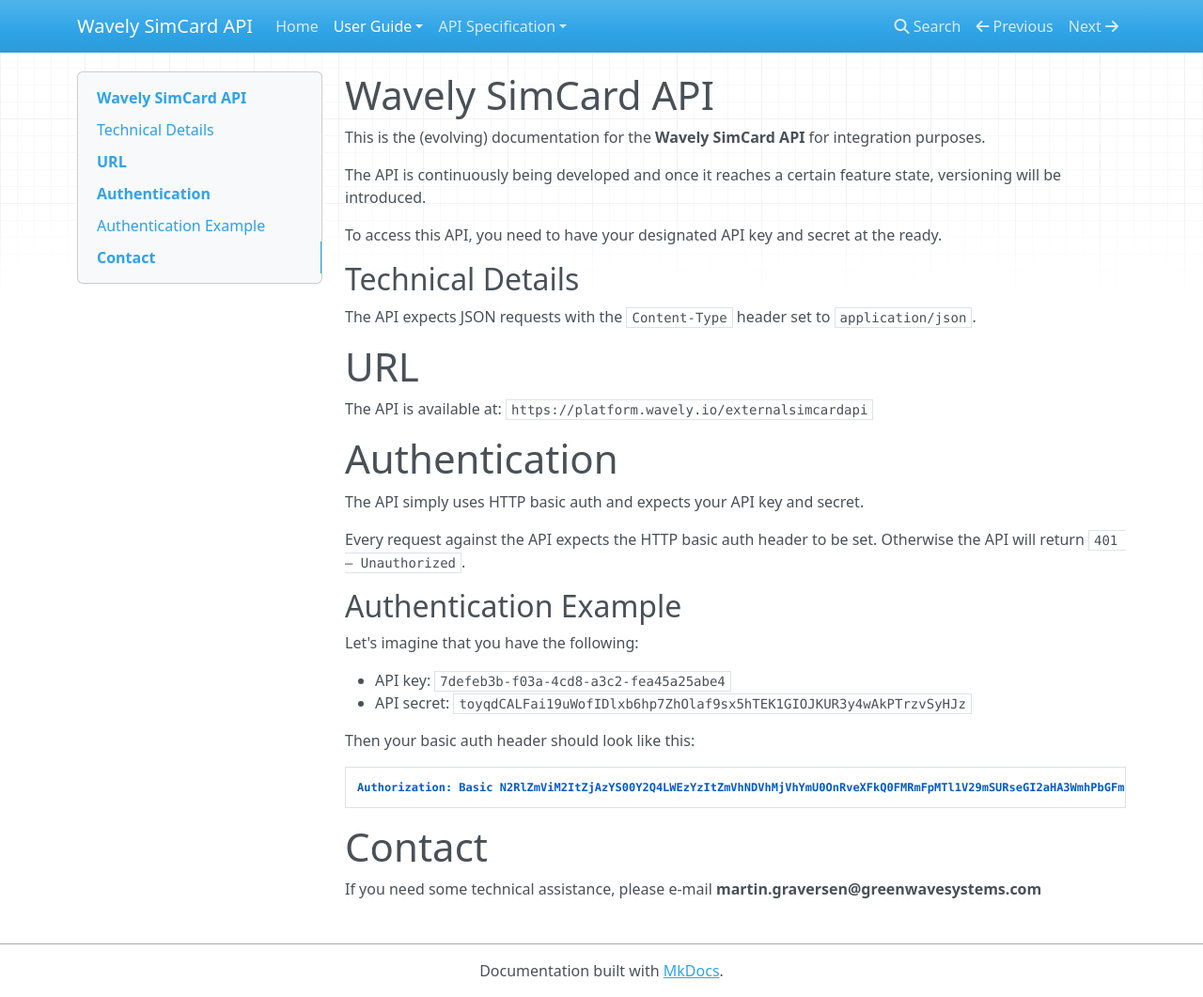
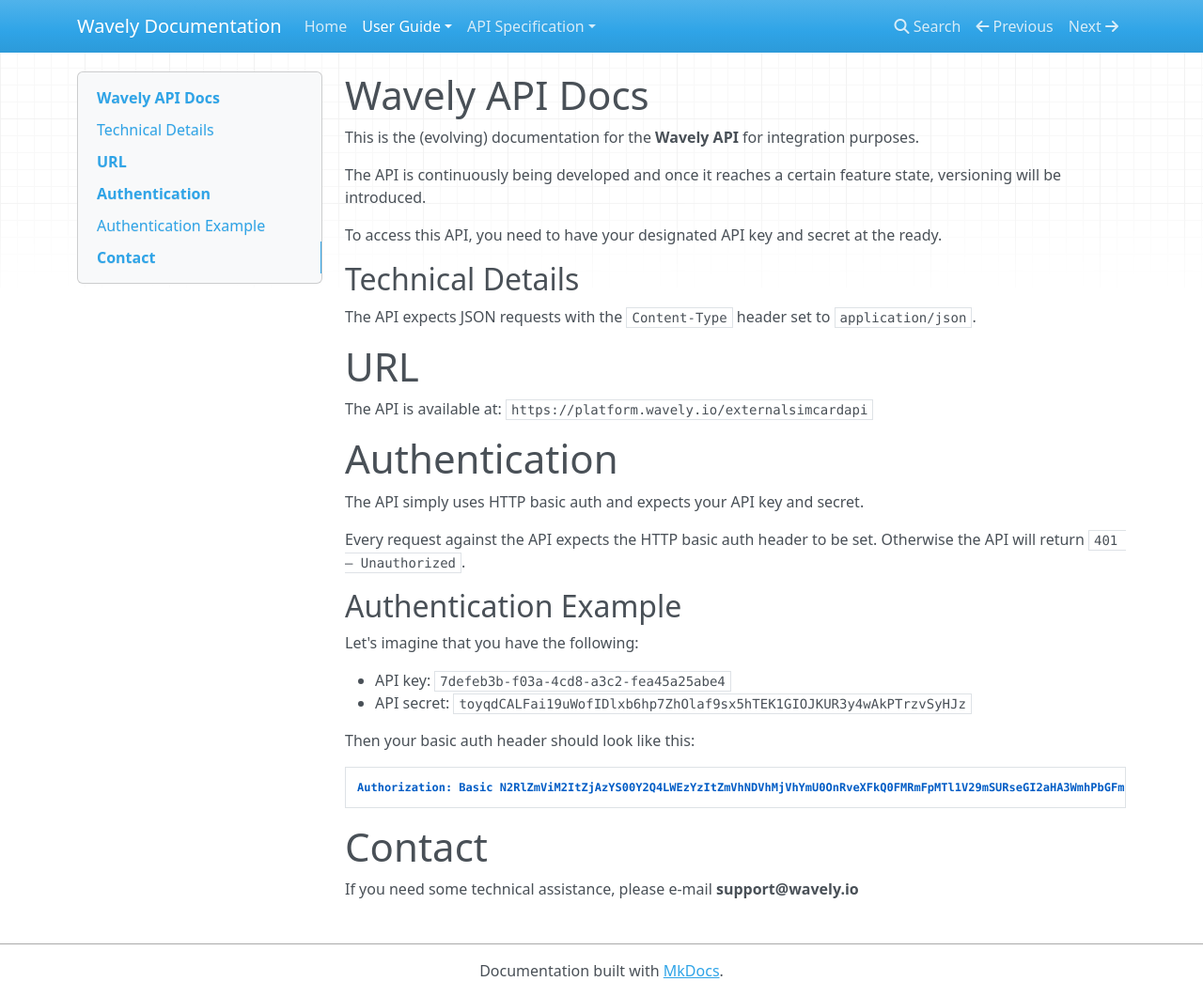
Before and after one commit to Wavelyio/wavely-docs, an MkDocs documentation site: the page built from docs/user-guide/index.md, in a window 1280 px wide and 1061 px high. Shown: the whole window at 94% size. Built offline with MkDocs 1.6.1, drawn with Linux system fonts in a browser that asks for light colours; nearby versions of some CDN libraries; old or Windows-style settings are respelled for this version of MkDocs.

Commit message:
Update information, support e-mail address

```diff
--- a/docs/user-guide/index.md
+++ b/docs/user-guide/index.md
@@ -1,5 +1,5 @@
-# Wavely SimCard API
-This is the (evolving) documentation for the **Wavely SimCard API** for integration purposes.
+# Wavely API Docs
+This is the (evolving) documentation for the **Wavely API** for integration purposes.
 
 The API is continuously being developed and once it reaches a certain feature state, versioning will be introduced.
 
@@ -33,4 +33,4 @@
 
 # Contact
 
-If you need some technical assistance, please e-mail **martin.graversen@greenwavesystems.com**
+If you need some technical assistance, please e-mail **support@wavely.io**
--- a/mkdocs.yml
+++ b/mkdocs.yml
@@ -1,4 +1,4 @@
-site_name: Wavely SimCard API
+site_name: Wavely Documentation
 
 markdown_extensions:
   - admonition
```
